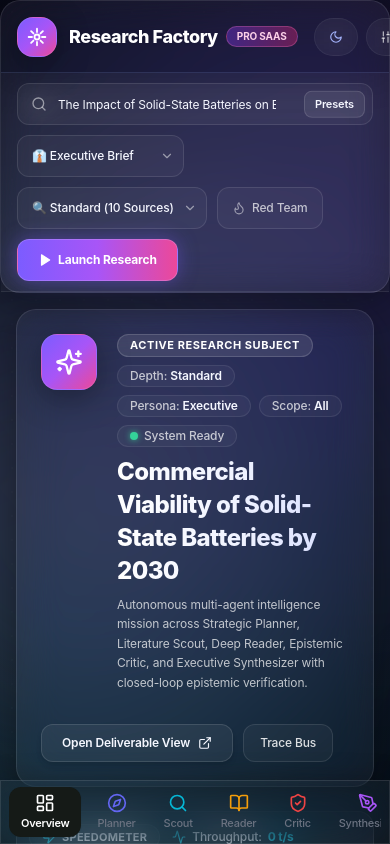
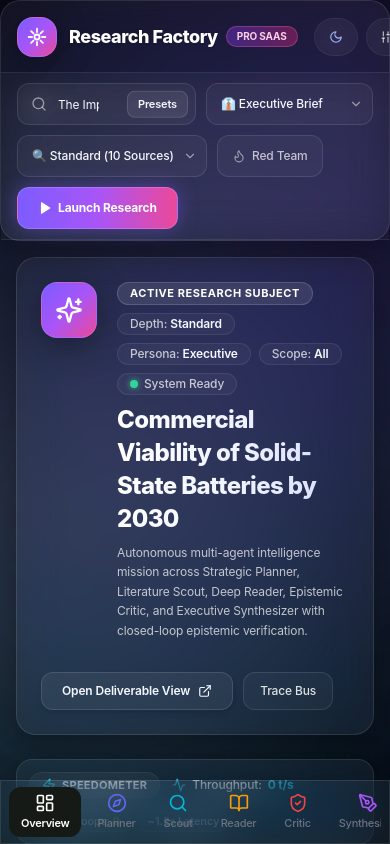
Before and after one commit to AnushkaTandon26/Multi-Agent-Reseach-and-Report-Factory, a Next.js app: page / in a window 390 px wide. Built offline with nearby package versions, Linux system fonts and the light colour scheme.

Commit message:
a11y: refine header controls

```diff
--- a/src/components/Header.tsx
+++ b/src/components/Header.tsx
@@ -21,11 +21,10 @@ import {
   Repeat,
   Sun,
   Moon,
-  Globe,
 } from 'lucide-react';
 import { ResearchWorkflowState, ResearchDepth, ReportPersona, SearchScope } from '../lib/types';
 import { NavView } from './Sidebar';
-import { usePreferences } from '../context/PreferencesContext';
+import { usePreferences, AppTheme } from '../context/PreferencesContext';
 
 interface HeaderProps {
   state: ResearchWorkflowState;
@@ -231,13 +230,15 @@ export const Header: React.FC<HeaderProps> = ({
       <div className="px-4 sm:px-6 py-2.5 bg-[rgba(255,255,255,0.02)] backdrop-blur-xl border-b border-[rgba(255,255,255,0.08)]">
         <form onSubmit={handleSubmit} className="flex flex-wrap lg:flex-nowrap items-center gap-2.5 w-full">
           {/* Wide Pill Topic Input */}
-          <div className="relative flex-1 min-w-[280px]">
+          <div className="relative w-full flex-1 min-w-0 sm:w-auto sm:min-w-[280px]">
             <div className="absolute left-3.5 top-1/2 -translate-y-1/2 text-[rgba(255,255,255,0.5)] pointer-events-none">
               <Search className="w-4 h-4" />
             </div>
             <input
               type="text"
               value={topicInput}
+              aria-label="Research topic"
+              aria-describedby={topicInput.trim() ? undefined : 'research-topic-hint'}
               onChange={(e) => setTopicInput(e.target.value)}
               placeholder="Enter complex research topic, thesis, or technical domain..."
               disabled={isRunning}
@@ -288,6 +289,7 @@ export const Header: React.FC<HeaderProps> = ({
           <button
             type="button"
             onClick={() => setRedTeamMode(!redTeamMode)}
+            aria-pressed={redTeamMode}
             disabled={isRunning}
             className={`flex items-center gap-1.5 h-[42px] px-3.5 rounded-xl border text-xs font-medium transition-all shrink-0 ${
               redTeamMode
@@ -310,6 +312,11 @@ export const Header: React.FC<HeaderProps> = ({
             <span>Launch Research</span>
           </button>
         </form>
+        {!topicInput.trim() && !isRunning && (
+          <p id="research-topic-hint" role="status" className="mt-2 pl-1 text-[11px] text-[rgba(255,255,255,0.65)]">
+            Enter a research topic to enable Launch Research.
+          </p>
+        )}
       </div>
     </div>
   );
```
